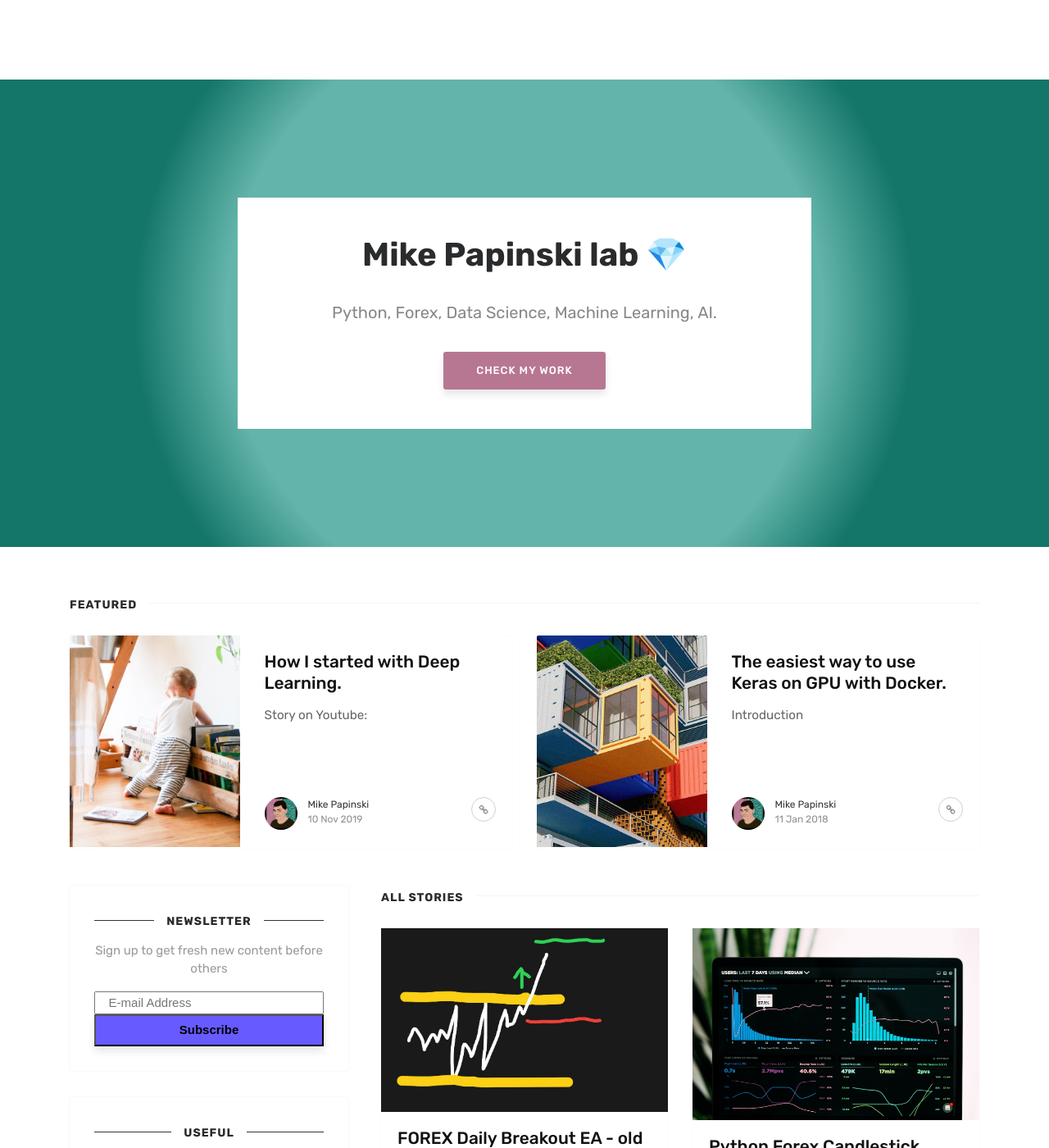
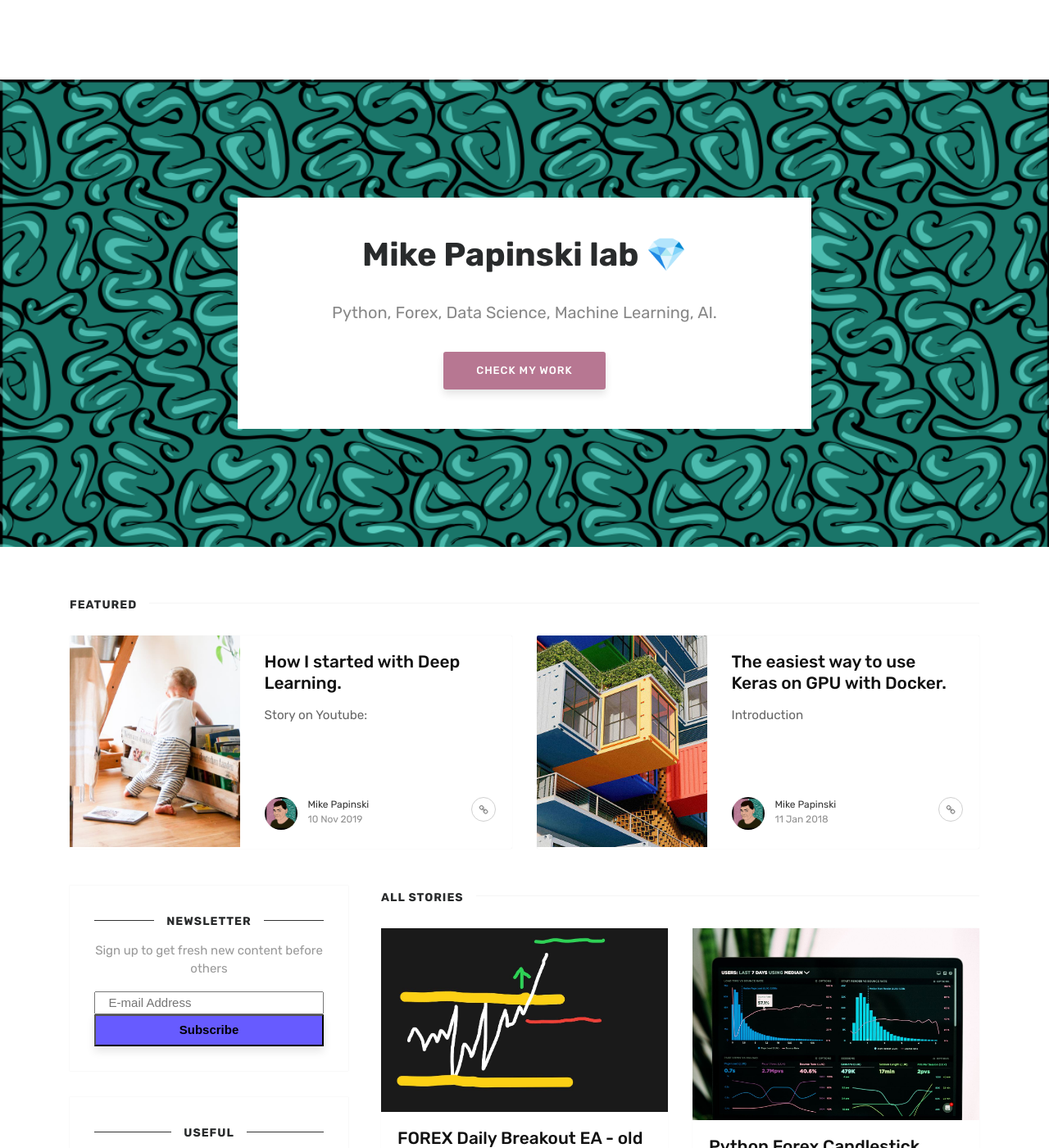
Before and after one commit to MikePapinski/MikePapinski.github.io, a Jekyll site: the page built from index.html, in a window 1280 px wide and 1400 px high. Shown: the whole window at 82% size. Built offline with Jekyll 4.4.1, drawn with Linux system fonts in a browser that asks for light colours; emoji names are drawn with the system emoji font; the list of posts is cut into pages by our own code; comment, search, counter and statistics services are not loaded.

Commit message:
front all voer added

```diff
--- a/assets/css/theme.css
+++ b/assets/css/theme.css
@@ -326,11 +326,10 @@ span.post-name a,span.post-read-more a:hover {
 	margin-bottom:1rem;
 }
 .intro {
-    /*background-image:url(../images/front_background.jpg);
+    background-image:url(../images/front_all_over.png);
     background-size:cover;
-    */
-    background: rgb(99,180,170);
-    background: radial-gradient(circle, rgba(99,180,170,1) 52%, rgba(19,118,105,1) 68%);
+    /*background: rgb(99,180,170);
+    background: radial-gradient(circle, rgba(99,180,170,1) 52%, rgba(19,118,105,1) 68%);*/
     padding: 9rem 0;
     margin-top:-87px;
     margin-bottom:3.5rem;
```
Also changed, not shown: assets/images/front_all_over.png (added).
